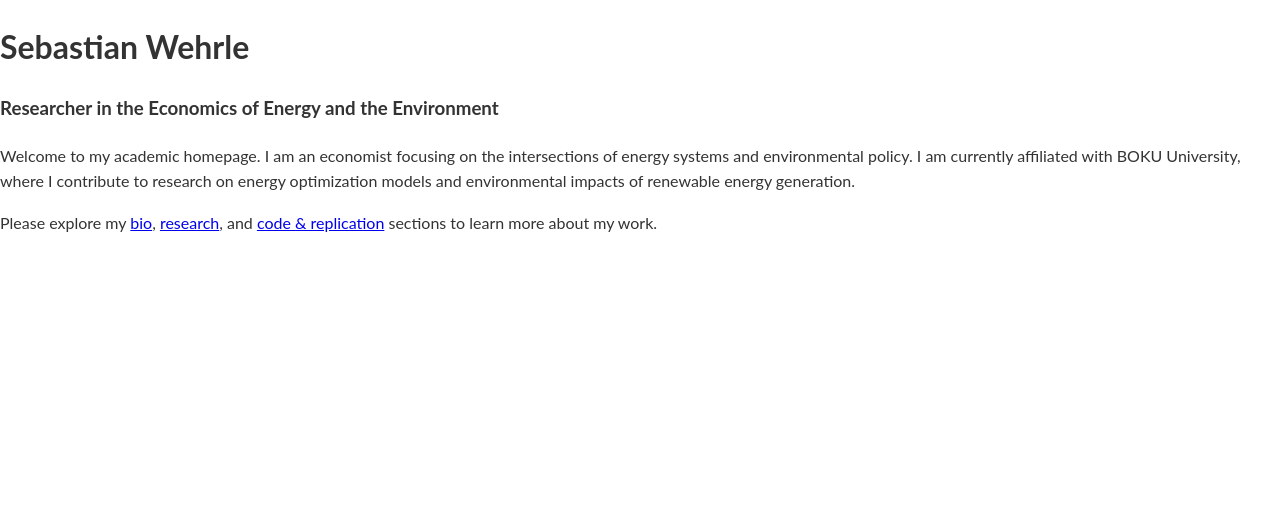
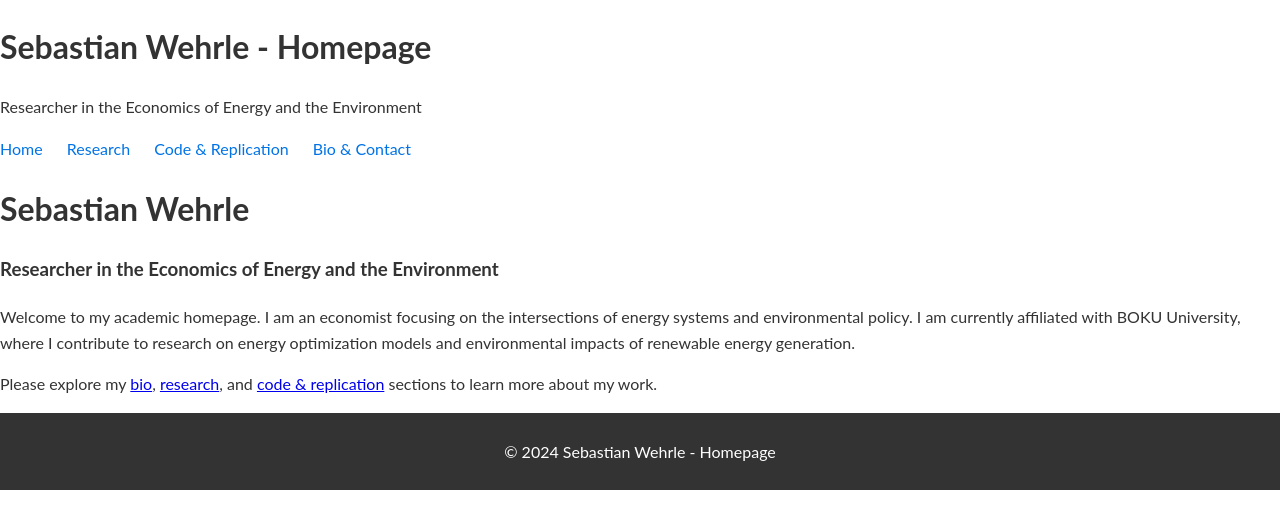
Before and after one commit to sebwehrle/sebwehrle.github.io, a Jekyll site: the page built from index.md, in a window 1280 px wide. Shown: the top 529 px of the page. Built offline with Jekyll 4.4.1, drawn with Linux system fonts in a browser that asks for light colours.

Commit message:
add header and footer

```diff
--- a/_config.yml
+++ b/_config.yml
@@ -1,5 +1,5 @@
 # Site settings
-title: "Sebastian Wehrle"
+title: "Sebastian Wehrle - Homepage"
 email: "sebastian.wehrle@boku.ac.at"
 description: "Researcher in the Economics of Energy and the Environment"
 baseurl: "" # required for relative URLs
@@ -8,6 +8,8 @@ url: "https://sebwehrle.github.io" # Replace with your custom domain
 # Build settings
 markdown: kramdown
 
+theme: minima
+
 google_fonts:
   - family: 'Lato:wght@400;700&display=swap'
 
--- a/_layouts/default.html
+++ b/_layouts/default.html
@@ -3,10 +3,31 @@
 <head>
     <meta charset="UTF-8">
     <meta name="viewport" content="width=device-width, initial-scale=1.0">
-    <title>{{ page.title }}</title>
-    <link rel="stylesheet" href="{{ 'assets/css/style.css' | relative_url }}">
+    <title>{{ page.title }} - {{ site.title }}</title>
+    <link rel="stylesheet" href="assets/css/style.css">
 </head>
 <body>
-    {{ content }}
+    <header>
+        <h1>{{ site.title }}</h1>
+        <p>{{ site.description }}</p>
+
+        <!-- Navigation Links -->
+        <nav>
+            <ul>
+                <li><a href="index.md">Home</a></li>
+                <li><a href="research.md">Research</a></li>
+                <li><a href="code_replication.md">Code & Replication</a></li>
+                <li><a href="bio.md">Bio & Contact</a></li>
+            </ul>
+        </nav>
+    </header>
+
+    <main>
+        {{ content }}
+    </main>
+
+    <footer>
+        <p>&copy; 2024 {{ site.title }}</p>
+    </footer>
 </body>
 </html>
```
